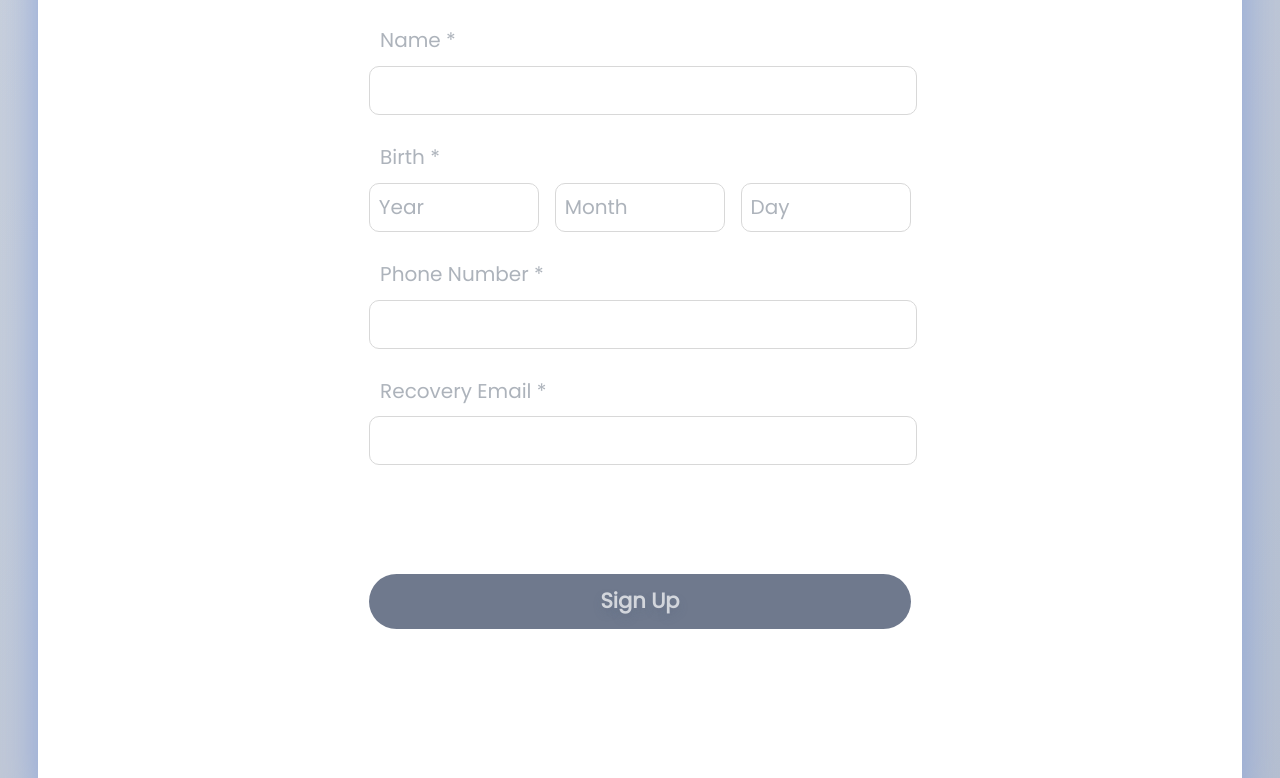
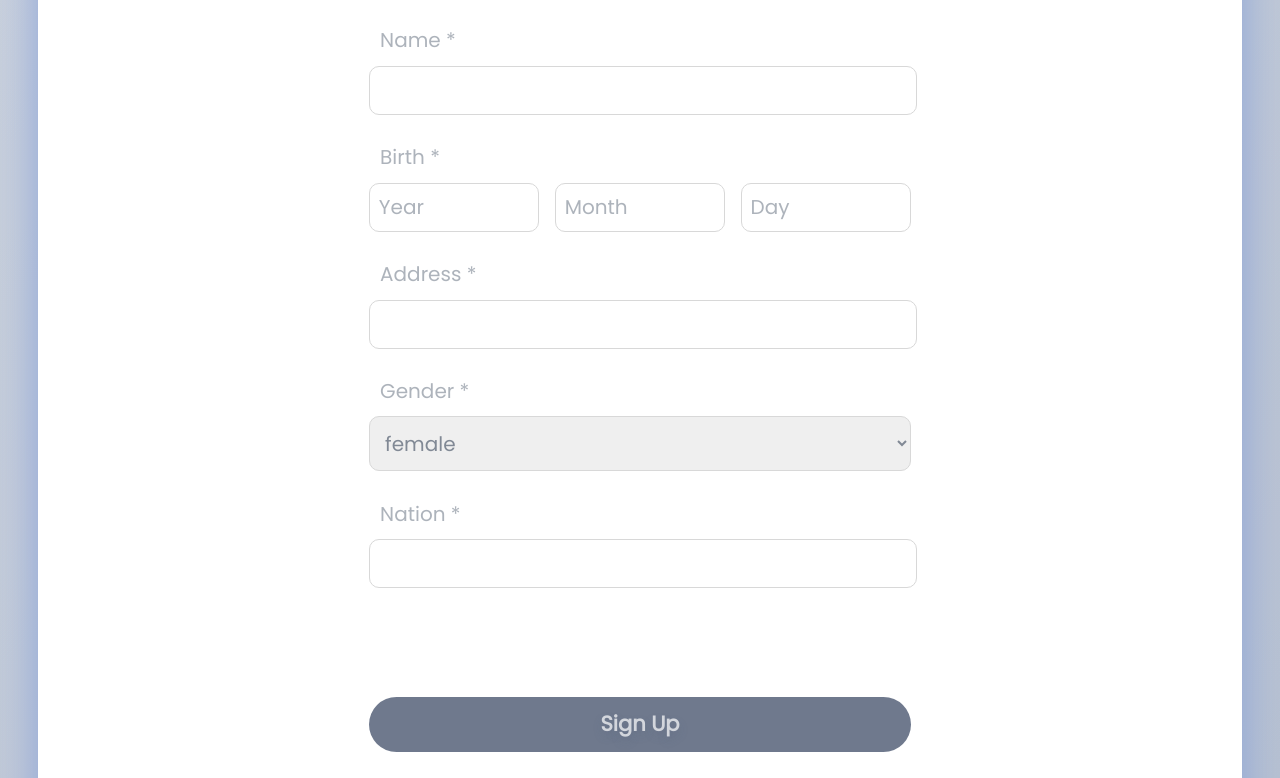
Before and after one commit to withdoc/application-frontend, a React (Create React App) app: page /signUpPage in a window 1280 px wide. Shown: the part 609-1387 px from the top of the page. Built offline with nearby package versions, Linux system fonts and the light colour scheme.

Commit message:
style: input 값 변경

```diff
--- a/src/pages/signupPage/index.tsx
+++ b/src/pages/signupPage/index.tsx
@@ -7,6 +7,9 @@ function SignUpComponent() {
     const [password, setPassword] = useState<string>("");
     const [name, setName] = useState<string>("");
     const [birth, setBirth] = useState<string>("");
+    const [address, setAddress] = useState<string>("");
+    const [gender, setGender] = useState<string>("");
+    const [nation, setNation] = useState<string>("");
 
         // new Date("2020-12-28").
         //
@@ -60,10 +63,15 @@ function SignUpComponent() {
                         <S.birthInputBox type="day" placeholder="Month" style={{marginLeft:'3%', marginRight: '3%'}}/>
                         <S.birthInputBox type="day" placeholder="Day"/>
                     </S.birthInputContainer>
-                    <S.inputTitle>Phone Number *</S.inputTitle>
-                    <S.inputBox type="number"/>
-                    <S.inputTitle>Recovery Email *</S.inputTitle>
-                    <S.inputBox type="email"/>
+                    <S.inputTitle>Address *</S.inputTitle>
+                    <S.inputBox type="address"/>
+                    <S.inputTitle>Gender *</S.inputTitle>
+                    <S.genderSelectBox value={gender}>
+                        <option value={"female"} key={"female"}>female</option>
+                        <option value={"male"} key={"male"}>male</option>
+                    </S.genderSelectBox>
+                    <S.inputTitle>Nation *</S.inputTitle>
+                    <S.inputBox type="nation"/>
                 </S.inputContainer>
                 <S.btnSignUp onClick={SignUp}>Sign Up</S.btnSignUp>
             </S.mainContent>
--- a/src/pages/signupPage/style.tsx
+++ b/src/pages/signupPage/style.tsx
@@ -112,3 +112,18 @@ export const btnSignUp = styled.button`
     color: rgba(255, 255, 255, 0.7);
     text-shadow: 0px 5px 10px rgba(73, 90, 117, 0.222373);
 `;
+
+export const genderSelectBox = styled.select`
+    width: 100%;
+    height: 55px;
+    border: 1px solid #D8D8D8;
+    border-radius: 10px;
+    font-family: 'Poppins';
+    font-style: normal;
+    font-weight: 400;
+    font-size: 20px;
+    line-height: 36px;
+    color: rgba(20, 36, 59, 0.5);
+    margin-top: 2%;
+    padding-left: 2%;
+`
```
